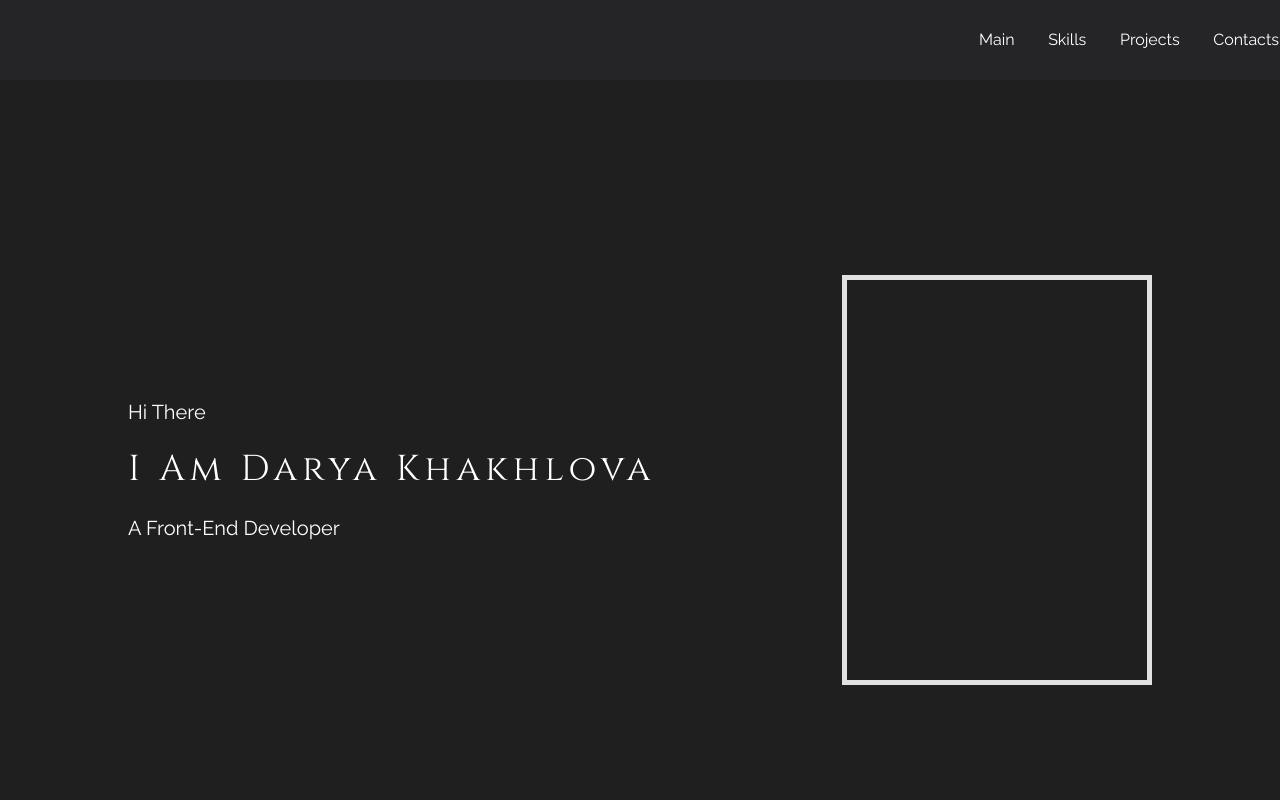
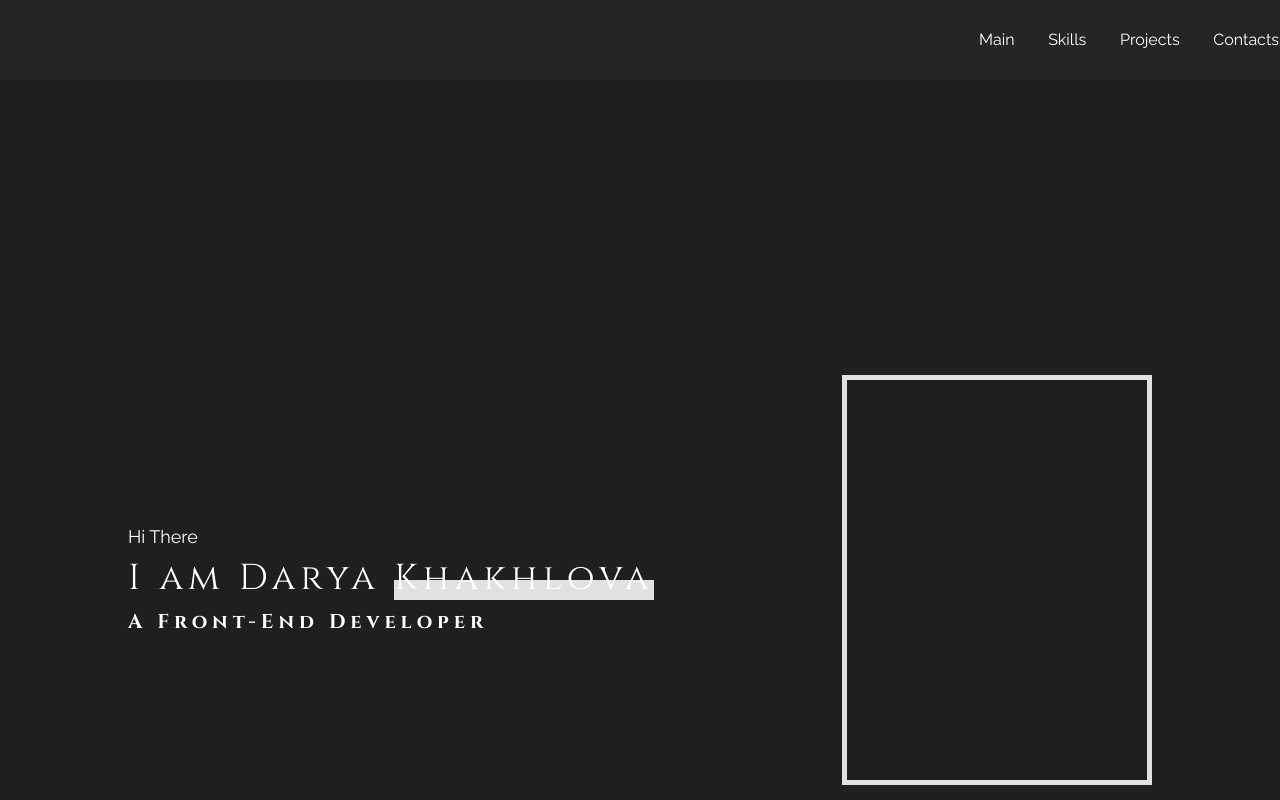
Before and after one commit to khdarya/portfolio, a React (Create React App) app: page / in a window 1280 px wide. Shown: the top 800 px of the page. Built offline with nearby package versions, Linux system fonts and the light colour scheme.

Commit message:
3.2 mainGreeting

```diff
--- a/src/common/styles/sass/mixins.scss
+++ b/src/common/styles/sass/mixins.scss
@@ -13,16 +13,16 @@
 //  margin: 0 auto;
 //}
 //
-//@mixin flex($direction, $justifyContent, $alignItems, $wrap) {
-//  display: flex;
-//  flex-direction: $direction;
-//  justify-content: $justifyContent;
-//  align-items: $alignItems;
-//  flex-wrap: $wrap;
-//}
-//
-//@mixin bgSettings() {
-//  background-size: cover;
-//  background-position: center;
-//  background-repeat: no-repeat;
-//}
+@mixin flex($direction, $justifyContent, $alignItems, $wrap) {
+  display: flex;
+  flex-direction: $direction;
+  justify-content: $justifyContent;
+  align-items: $alignItems;
+  flex-wrap: $wrap;
+}
+
+@mixin bgSettings() {
+  background-size: cover;
+  background-position: center;
+  background-repeat: no-repeat;
+}
--- a/src/main/Main.module.scss
+++ b/src/main/Main.module.scss
@@ -6,58 +6,68 @@
   height: 100vh;
   background-color: $bgColor;
 
-  //@include flex(row, center, center, nowrap);
-  //padding: 100px 0;
-  //
+  @include flex(row, center, center, nowrap);
+  padding: 100px 0;
+
   //.container {
   //  @include container();
-  //  @include flex(row, space-around, center, wrap);
+    @include flex(row, space-around, center, wrap);
 
-    .text {
-      min-width: 300px;
-      background-color: $bgColor;
+    .greeting {
+      //min-width: 300px;
+      //background-color: $bgColor;
 
-      //@include flex(column, flex-start, flex-start, nowrap);
-      //
-      //span {
-      //  font-size: 16px;
-      //  &:nth-child(2) {
-      //    @include text($titleFontFamily, 20px, 1.2, $textColor);
-      //    letter-spacing: 5px;
-      //    margin: 10px 0;
-      //    span {
-      //      @include text($mainTitleFontFamily, 36px, 1.2, $textColor);
-      //      letter-spacing: 5px;
-      //      position: relative;
-      //      z-index: 0;
-      //      display: inline-block;
-      //      &:before {
-      //        content: "";
-      //        position: absolute;
-      //        width: 100%;
-      //        background-color: $bgColor;
-      //        bottom: 0;
-      //        z-index: -1;
-      //      }
-      //    }
-      //  }
-      //}
+      @include flex(column, flex-start, flex-start, nowrap);
+
+      span {
+        font-size: 20px;
+        &:nth-child(2) {
+          @include text($mainTitleFontFamily, 36px, 1.2, $textColor);
+          letter-spacing: 5px;
+          margin: 10px 0;
+          span {
+            @include text($mainTitleFontFamily, 36px, 1.2, $textColor);
+            letter-spacing: 5px;
+            position: relative;
+            z-index: 0;
+            display: inline-block;
+            &:before {
+              content: "";
+              position: absolute;
+              width: 100%;
+              height: 20px;
+              background-color: $primaryColor;
+              bottom: 0;
+              z-index: -1;
+            }
+          }
+        }
+      }
+      h1 {
+        @include text($mainTitleFontFamily, 20px, 1.2, $textColor);
+        letter-spacing: 5px;
+        margin: 0;
+      }
+
+      @media screen and (max-width: 1143px) {
+        aligh-items: center
+      }
 
       .hiText {
-        @include text($titleFontFamily, 20px, 1.2, $textColor);
+        @include text($titleFontFamily, 18px, 1.2, $textColor);
       }
-
-      .introText {
-        @include text($mainTitleFontFamily, 36px, 1.2, $textColor);
-        font-weight: 300;
-        text-transform: capitalize;
-        letter-spacing: 5px;
-        position: relative;
-      }
-
-      .devText {
-        @include text($titleFontFamily, 20px, 1.2, $textColor);
-      }
+      //
+      //.introText {
+      //  @include text($mainTitleFontFamily, 36px, 1.2, $textColor);
+      //  font-weight: 300;
+      //  text-transform: capitalize;
+      //  letter-spacing: 5px;
+      //  position: relative;
+      //}
+      //
+      //.devText {
+      //  @include text($titleFontFamily, 20px, 1.2, $textColor);
+      //}
 
 
   }
--- a/src/main/Main.tsx
+++ b/src/main/Main.tsx
@@ -6,10 +6,10 @@ function Main() {
     return (
         <div className={style.mainBlock}>
             <div className={styleContainer.container} >
-            <div className={style.text}>
+            <div className={style.greeting}>
                 <span className={style.hiText}>Hi There</span>
-                <h1 className={style.introText}>I am Darya Khakhlova</h1>
-                <p className={style.devText}>A Front-End Developer</p>
+                <span>I am Darya <span>Khakhlova</span></span>
+                <h1>A Front-End Developer</h1>
             </div>
             <div className={style.photo}>
             </div>
```
